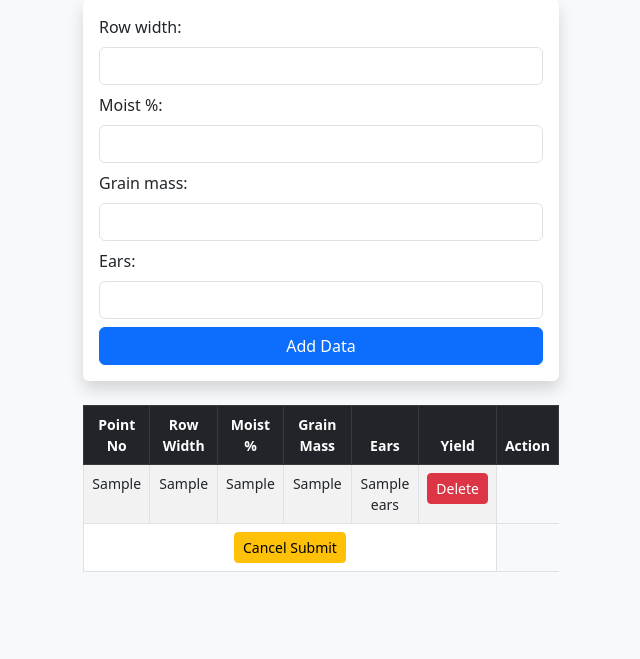
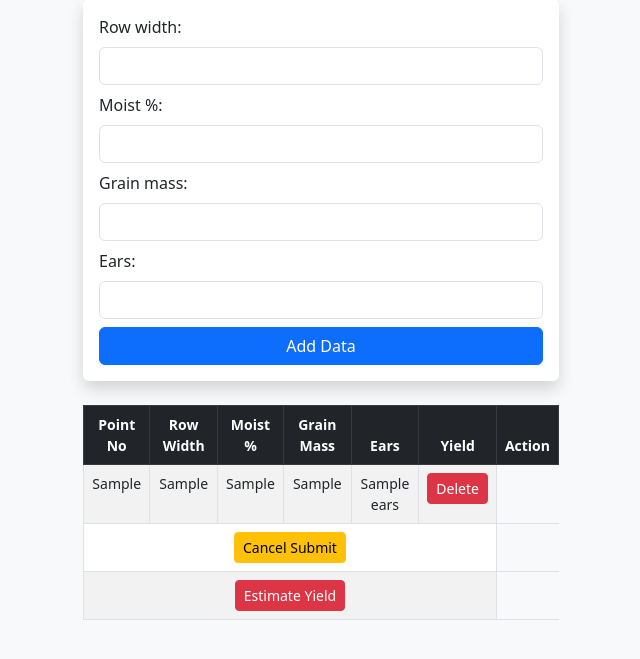
Before and after one commit to PKhoboko/YieldCalculatorPilotProject.io, a Flask app: template templates/dashboard.html in a window 1280 px wide. Shown: the part 71-730 px from the top of the page, without its empty margins (319-959 px from the left). Run offline with Flask 2, Linux system fonts and the light colour scheme; the template is opened without the code that fills it: most values are stand-ins (such as "Sample title", 1, 10 or a date in 2020).

Commit message:
Update dashboard.html

```diff
--- a/templates/dashboard.html
+++ b/templates/dashboard.html
@@ -77,6 +77,11 @@
                             <button class="btn btn-warning btn-sm cancel-submit">Cancel Submit</button>
                         </td>
                     </tr>
+                 <tr>
+                        <td colspan="6" class="text-center">
+                            <button class="btn btn-danger btn-sm cancel">Estimate Yield</button>
+                        </td>
+                    </tr>
                     {% endfor %}
                 {% else %}
                     <tr>
```
